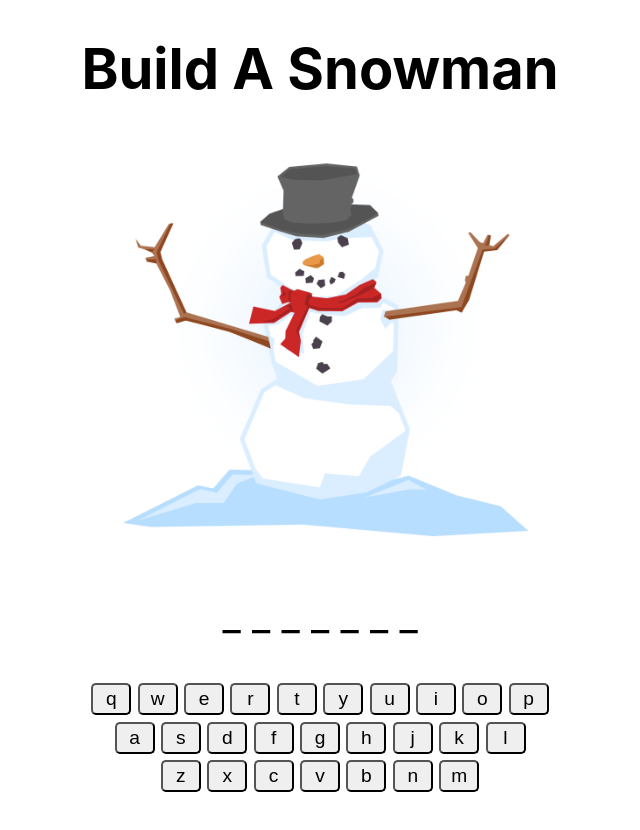
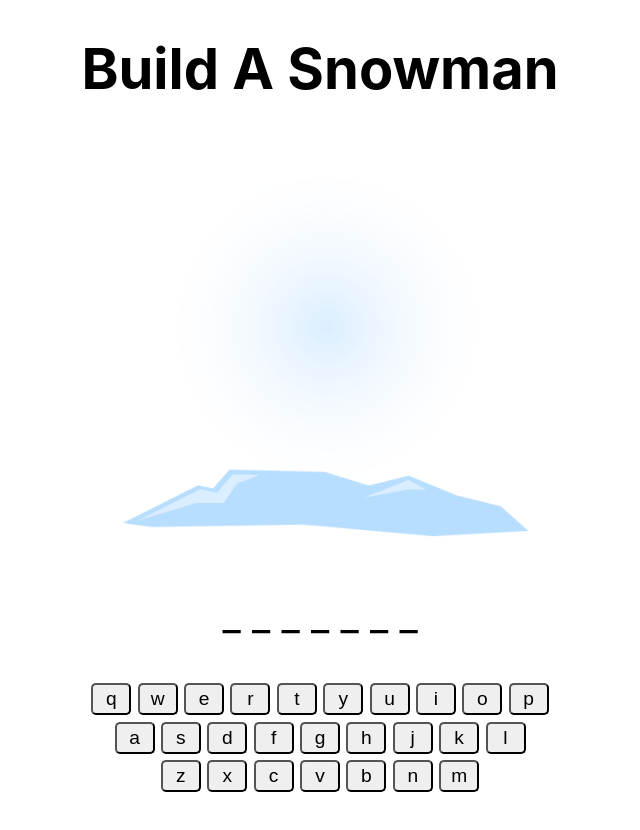
Before and after one commit to TobiasNorton/snowman, a React (Create React App) app: page / in a window 1280 px wide. Shown: the top 830 px of the page, without its empty margins (320-960 px from the left). Built offline with nearby package versions, Linux system fonts and the light colour scheme.

Commit message:
New game message and reset button appear

```diff
--- a/src/App.js
+++ b/src/App.js
@@ -33,24 +33,52 @@ class App extends Component {
   }
 
   letterClick = event => {
+    event.target.classList.add('hidden')
     let wordAsAnArray = this.state.generatedWord.split('')
     wordAsAnArray.map(letter => {
       if (event.target.value === letter) {
+        this.setSnowmanImage()
         this.state.correctLetters.splice(this.state.generatedWord.indexOf(letter), 1, letter)
       }
     })
     console.log(this.state.correctLetters)
     this.setState({
-      correctedLetters: this.state.correctedLetters
+      correctLetters: this.state.correctLetters
     })
+  }
+
+  setSnowmanImage = () => {
+    this.setState({
+      snowmanStep: this.state.snowmanStep + 1
+    })
+  }
+
+  gameCompleteHeader = () => {
+    let completedWord = this.state.correctLetters
+    if (this.state.generatedWord === completedWord.join('')) {
+      return <p className="game-complete-header">Hey, you did it!</p>
+    }
+  }
+
+  newGameButton = () => {
+    let completedWord = this.state.correctLetters
+    if (this.state.generatedWord === completedWord.join('')) {
+      return <button className="new-game-button">Play Again</button>
+    }
   }
 
   render() {
     return (
       <div>
         <h1>Build A Snowman</h1>
+        {this.gameCompleteHeader()}
+        <div className="reset-container">{this.newGameButton()}</div>
         <div>
-          <img className="snowman-image" src="./snowman_images/step_7.png" alt="Snowman" />
+          <img
+            className="snowman-image"
+            src={`./snowman_images/step_${this.state.snowmanStep}.png`}
+            alt={`Snowman step ${this.state.snowmanStep}`}
+          />
 
           <p className="word">
             {this.state.correctLetters.map(letter => {
--- a/src/index.css
+++ b/src/index.css
@@ -15,6 +15,23 @@ h1 {
   font-size: 3.5rem;
   text-align: center;
   margin: 2.2rem 0 0 0;
+}
+
+.reset-container {
+  display: flex;
+  justify-content: center;
+}
+
+.game-complete-header {
+  font-size: 2.5rem;
+  text-align: center;
+  margin: 1.5rem auto;
+}
+
+.new-game-button {
+  font-size: 1.5rem;
+  width: 10rem;
+  height: 3rem;
 }
 
 .snowman-image {
@@ -43,3 +60,7 @@ h1 {
   border-radius: 5px;
   margin: 0.2rem;
 }
+
+.hidden {
+  visibility: hidden;
+}
```
Also changed, not shown: public/Meatloaf.ttf (added), public/MeatloafSolid.ttf (added).
